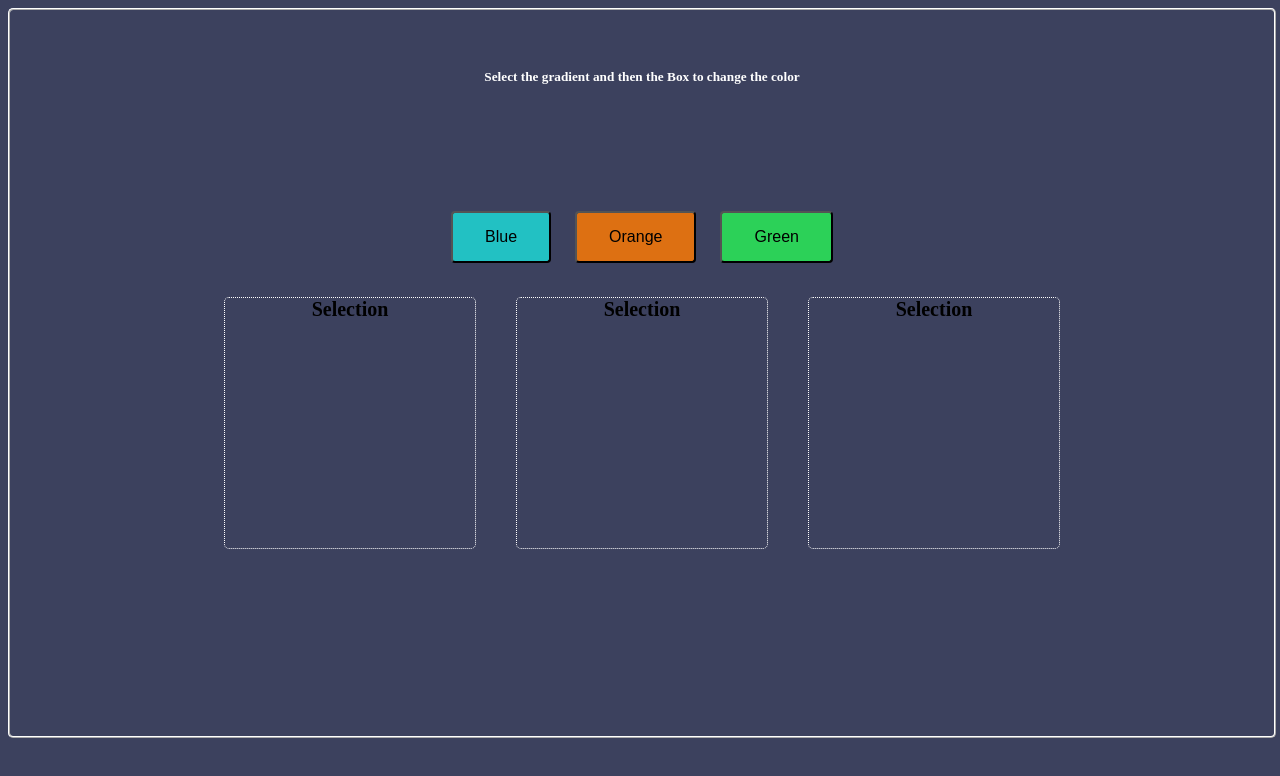
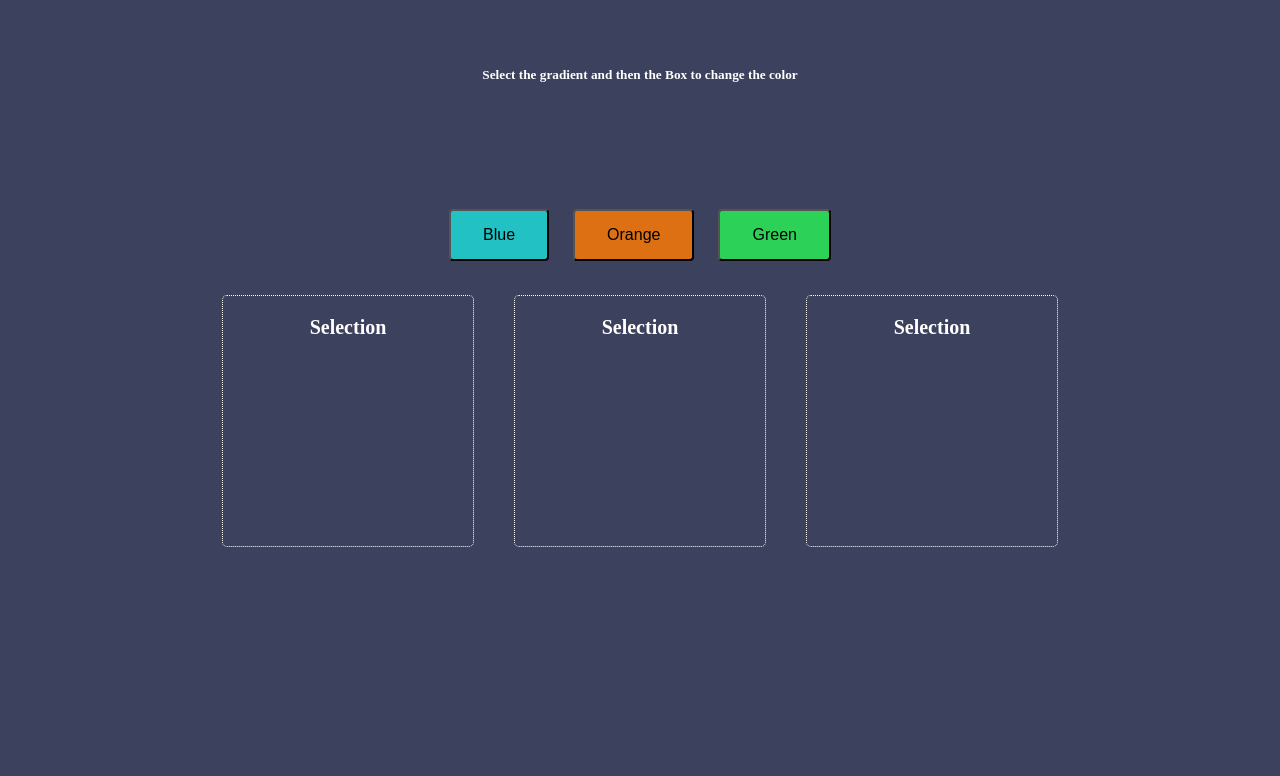
Before and after one commit to acciojob/passing-handler-prop-react-vamshithallapalli, a React app: page / in a window 1280 px wide. Built offline with nearby package versions, Linux system fonts and the light colour scheme.

Commit message:
submitted full solution

```diff
--- a/src/styles/Child.css
+++ b/src/styles/Child.css
@@ -4,15 +4,10 @@
   margin: 20px;
   border: 1px white dotted;
   border-radius: 5px;
+  color: white;
 }
 
-#master{
-    border-radius: 5px;
-    border: 2px white ridge;
-    width: 100%;
-}
-
-.subheading{
+.subheading {
   color: white;
   text-align: center;
 }
@@ -29,10 +24,10 @@
 .box-title {
   font-size: 20px;
   font-weight: bold;
-    margin-bottom: 10px;
+  margin-top: 20px;
   text-align: center; /* optional */
 }
 
-.row{
+.row {
   display: flex;
 }
```
Lines whose indentation alone changed are shown as unchanged.
